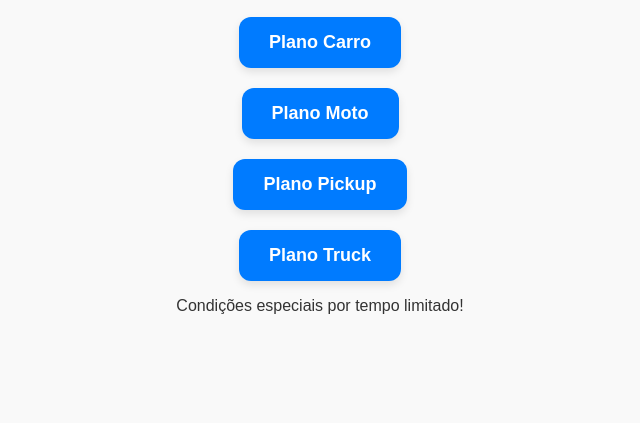
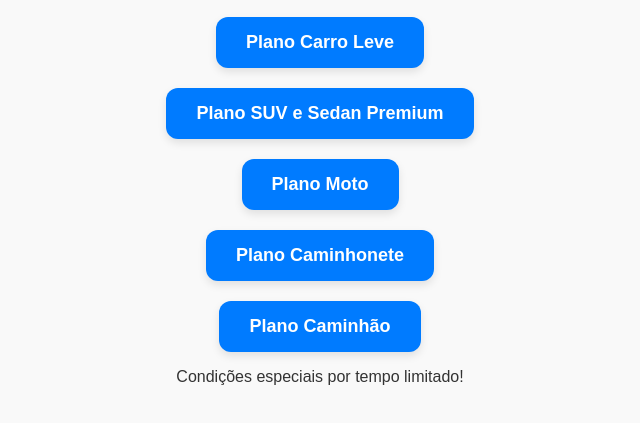
Before and after one commit to agvcatalao2025/landing-page-responsiva, a plain HTML site: page Planos.html in a window 1280 px wide. Shown: the part 87-510 px from the top of the page, without its empty margins (320-960 px from the left). Drawn offline with Linux system fonts and the light colour scheme.

Commit message:
Update Planos.html

```diff
--- a/Planos.html
+++ b/Planos.html
@@ -53,10 +53,11 @@
 
     <h1>Escolha o tipo de Veículo</h1>
     <div class="button-container">
-        <button class="plan-button" onclick="location.href='Planoscarros.html'">Plano Carro</button>
+        <button class="plan-button" onclick="location.href='Planoscarros.html'">Plano Carro Leve </button>
+        <button class="plan-button" onclick="location.href='Planoscarros.html'">Plano SUV e Sedan Premium </button>
         <button class="plan-button" onclick="location.href='Planosmoto.html'">Plano Moto</button>
-        <button class="plan-button" onclick="location.href='Planoscamionete.html'">Plano Pickup</button>
-        <button class="plan-button" onclick="location.href='Planoscaminhão.html'">Plano Truck</button>
+        <button class="plan-button" onclick="location.href='Planoscamionete.html'">Plano Caminhonete</button>
+        <button class="plan-button" onclick="location.href='Planoscaminhão.html'">Plano Caminhão</button>
     </div>
     <p>Condições especiais por tempo limitado!</p>
     </div>
```
